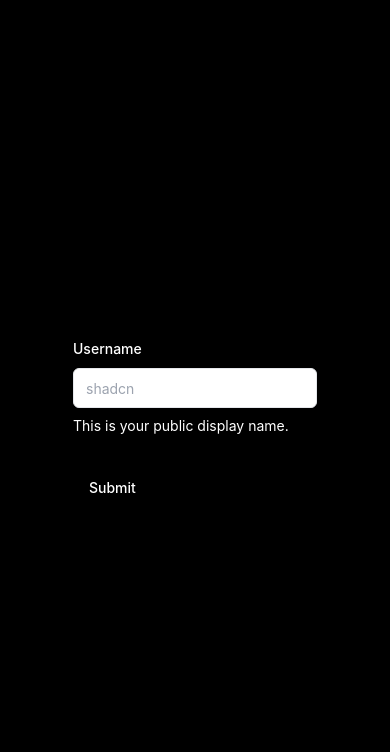
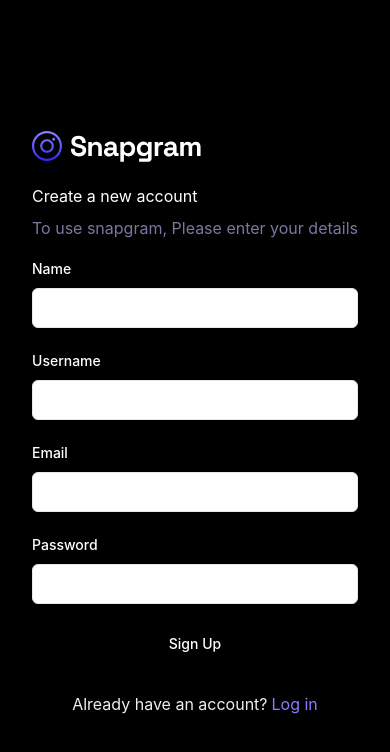
Before and after one commit to raymondliang88/socialgram, a React (Vite) app: page /sign-up in a window 390 px wide. Shown: the top 752 px of the page. Built offline with nearby package versions, Linux system fonts and the light colour scheme.

Commit message:
setup form fields

```diff
--- a/src/_auth/forms/SignupForm.tsx
+++ b/src/_auth/forms/SignupForm.tsx
@@ -1,5 +1,5 @@
 "use client"
-
+import { Link, useNavigate } from "react-router-dom";
 import { zodResolver } from "@hookform/resolvers/zod"
 import { useForm } from "react-hook-form"
 import { z } from "zod"
@@ -15,51 +15,114 @@
     FormMessage,
 } from "@/components/ui/form"
 import { Input } from "@/components/ui/input"
-
-const formSchema = z.object({
-    username: z.string().min(2, {
-        message: "Username must be at least 2 characters.",
-    }),
-})
+import { SignupValidation } from "@/lib/validation"
 
 const SignuptForm = () => {
 
     // 1. Define your form.
-    const form = useForm<z.infer<typeof formSchema>>({
-        resolver: zodResolver(formSchema),
+    const form = useForm<z.infer<typeof SignupValidation>>({
+        resolver: zodResolver(SignupValidation),
         defaultValues: {
             username: "",
         },
     })
 
     // 2. Define a submit handler.
-    function onSubmit(values: z.infer<typeof formSchema>) {
+    function onSubmit(values: z.infer<typeof SignupValidation>) {
         // Do something with the form values.
         // ✅ This will be type-safe and validated.
         console.log(values)
     }
 
+    const handleSignup = async (user: z.infer<typeof SignupValidation>) => {
+
+    }
+
     return (
         <Form {...form}>
-            <form onSubmit={form.handleSubmit(onSubmit)} className="space-y-8">
+            <div className="sm:w-420 flex-center flex-col">
+                <img src="/assets/images/logo.svg" alt="logo" />
+
+                <h2 className="h3-bold md:h2-bold pt-5 sm:pt-12">
+                    Create a new account
+                </h2>
+                <p className="text-light-3 small-medium md:base-regular mt-2">
+                    To use snapgram, Please enter your details
+                </p>
+
+                <form
+                    onSubmit={form.handleSubmit(handleSignup)}
+                    className="flex flex-col gap-5 w-full mt-4">
+                    <FormField
+                        control={form.control}
+                        name="name"
+                        render={({ field }) => (
+                            <FormItem>
+                                <FormLabel className="shad-form_label">Name</FormLabel>
+                                <FormControl>
+                                    <Input type="text" className="shad-input" {...field} />
+                                </FormControl>
+                                <FormMessage />
+                            </FormItem>
+                        )}
+                    />
+
                     <FormField
                         control={form.control}
                         name="username"
                         render={({ field }) => (
                             <FormItem>
-                            <FormLabel>Username</FormLabel>
+                                <FormLabel className="shad-form_label">Username</FormLabel>
                                 <FormControl>
-                                <Input placeholder="shadcn" {...field} />
+                                    <Input type="text" className="shad-input" {...field} />
                                 </FormControl>
-                            <FormDescription>
-                                This is your public display name.
-                            </FormDescription>
                                 <FormMessage />
                             </FormItem>
                         )}
                     />
-                <Button type="submit">Submit</Button>
+
+                    <FormField
+                        control={form.control}
+                        name="email"
+                        render={({ field }) => (
+                            <FormItem>
+                                <FormLabel className="shad-form_label">Email</FormLabel>
+                                <FormControl>
+                                    <Input type="text" className="shad-input" {...field} />
+                                </FormControl>
+                                <FormMessage />
+                            </FormItem>
+                        )}
+                    />
+
+                    <FormField
+                        control={form.control}
+                        name="password"
+                        render={({ field }) => (
+                            <FormItem>
+                                <FormLabel className="shad-form_label">Password</FormLabel>
+                                <FormControl>
+                                    <Input type="password" className="shad-input" {...field} />
+                                </FormControl>
+                                <FormMessage />
+                            </FormItem>
+                        )}
+                    />
+
+                    <Button type="submit" className="shad-button_primary">
+                        Sign Up
+                    </Button>
+
+                    <p className="text-small-regular text-light-2 text-center mt-2">
+                        Already have an account?
+                        <Link
+                            to="/sign-in"
+                            className="text-primary-500 text-small-semibold ml-1">
+                            Log in
+                        </Link>
+                    </p>
                 </form>
+            </div>
         </Form>
     )
 }
--- /dev/null
+++ b/src/lib/validation/index.ts
@@ -0,0 +1,11 @@
+import * as z from "zod";
+
+// ============================================================
+// USER
+// ============================================================
+export const SignupValidation = z.object({
+    name: z.string().min(2, { message: "Name must be at least 2 characters." }),
+    username: z.string().min(2, { message: "Name must be at least 2 characters." }),
+    email: z.string().email(),
+    password: z.string().min(8, { message: "Password must be at least 8 characters." }),
+});
```
Lines whose indentation alone changed are shown as unchanged.
